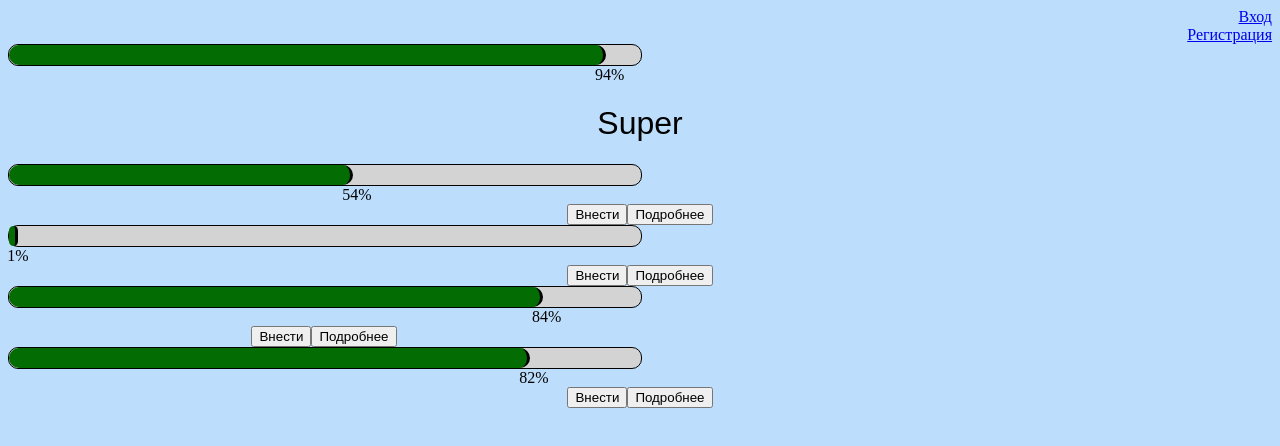
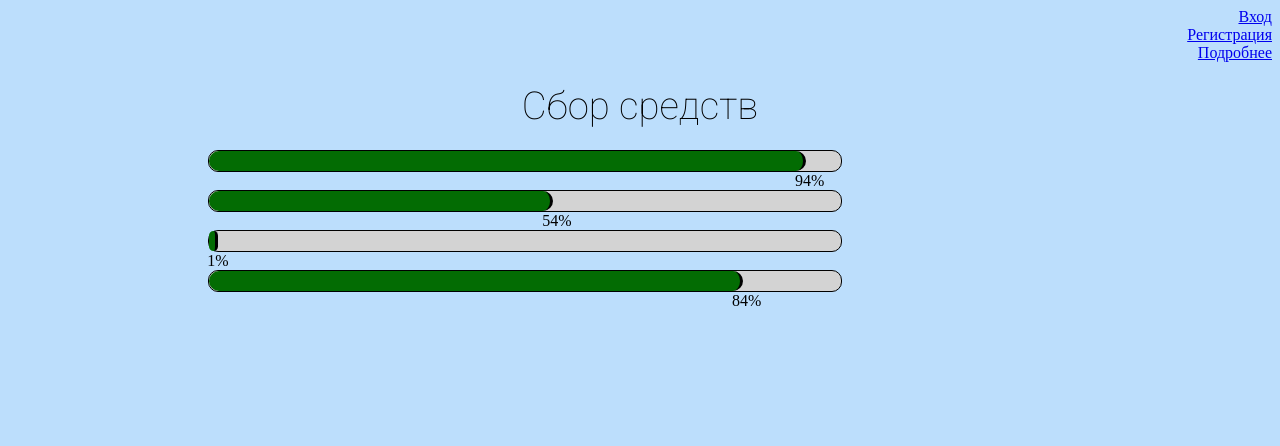
Before and after one commit to Roumaan/Roumaan-Miit-2018-Crok, a plain HTML site: page group.html in a window 1280 px wide. Drawn offline with Linux system fonts and the light colour scheme.

Commit message:
new.type

```diff
--- a/group.css
+++ /dev/null
@@ -1,12 +0,0 @@
-h1 { font-family :"Arial"; font-style: normal; font-weight: 500 }
-body {font-family: 'Ubuntu Condensed'; text-align: center }
-body {
-    background: #bcdefc;
-}
-progress {
- background-color: #822d9b;
- border: 0;
- height: 10px;
-    width: 100mm;
- border-radius:18px;
-}
--- a/group.html
+++ b/group.html
@@ -3,14 +3,18 @@
   <meta charset="utf-8">
   <title>progress</title>
        <link href="https://fonts.googleapis.com/css?family=Roboto:100" rel="stylesheet">
-    <link rel="stylesheet" href="group.css">
+    <link rel="stylesheet" href="style.css">
      <link rel="stylesheet" href="progress.css">
  </head>
  <body>
      <div align="right">
             <a href="login.html">Вход</a><br>
-            <a href="index.html">Регистрация</a>
+            <a href="index.html">Регистрация</a><br>
+            <a href="groups.html">Подробнее</a>
     </div>
+
+
+  <h1><big>Сбор средств</big></h1>
      <div id="progress" class="progress">
         <div class="back">
             <div class="front">
@@ -18,10 +22,6 @@
         </div>
          <div class="percents">10% </div>
      </div>
-
-
-
-  <h1>Super</h1>
      <div id="progress" class="progress">
         <div class="back">
             <div class="front">
@@ -29,33 +29,21 @@
         </div>
          <div class="percents">10% </div>
      </div>
-     <button>Внести</button><button>Подробнее</button><br>
+     <div id="progress" class="progress">
+        <div class="back">
+            <div class="front">
+            </div>
+        </div>
+         <div class="percents">10%</div>
+         </div>
      <div id="progress" class="progress">
         <div class="back">
             <div class="front">
             </div>
         </div>
          <div class="percents">10% </div>
+         <div class="buttons"></div>
      </div>
-     <button>Внести</button><button>Подробнее</button><br>
-     <div id="progress" class="progress">
-        <div class="back">
-            <div class="front">
-            </div>
-        </div>
-         <div class="percents">10% </div>
-         <button>Внести</button><button>Подробнее</button><br>
-     </div>
-
-     <div id="progress" class="progress">
-        <div class="back">
-            <div class="front">
-            </div>
-        </div>
-         <div class="percents">10% </div>
-     </div>
-     <button>Внести</button><button>Подробнее</button>
-
      <script src="progress.js"></script>
  </body>
 </html>
--- a/progress.css
+++ b/progress.css
@@ -1,11 +1,16 @@
+h1 {
+    font-family: "Roboto" ; font-style: normal ; font-weight: 500
+}
 .progress {
-    width: 50%
+    width: 50%;
+    margin-left: 200px;
+
 }
 
 .back{
    height: 20px;
     width: 100%;
-   background-color:lightgrey;
+   background-color: lightgrey;
     border-radius: 10px;
    border:1px solid;
 }
@@ -14,10 +19,13 @@
     height: 20px;
     background-color: #036c03;
     border-right: solid black 3px;
-    border-radius: 10px
+    border-radius: 10px;
 
 }
-
 .percents {
     text-align: left;
+
 }
+.buttons {
+    display: inline;
+}
--- a/style.css
+++ b/style.css
@@ -1,4 +1,4 @@
-h1 { font-family: "Arial" ; font-style: normal ; font-weight: 500 }
+h1 { font-family: "Roboto" ; font-style: normal ; font-weight: 500 }
 body {font-family: 'Ubuntu Condensed'; text-align: center;
     background: #bcdefc; /* Цвет фона */
     color: rgb(0, 0, 0); /* Цвет текста */
```
